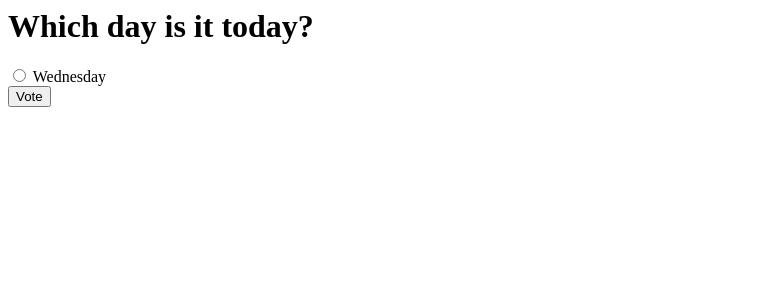
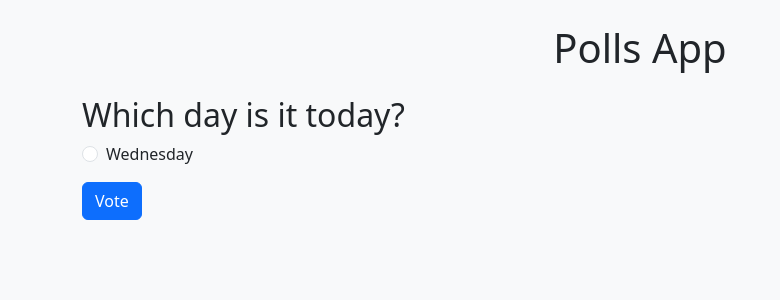
Before and after one commit to rahulmenons/Django-polls-app, a Django app: page /polls/2/ in a window 1280 px wide. Shown: the top 300 px of the page, without its empty margins (0-780 px from the left). Run offline with Django 5.2, Linux system fonts and the light colour scheme; data comes from the database, SQL or seed files in the repository; both versions use the stored data as it was after the commit.

Commit message:
Added style templates using bootstrap

```diff
--- /dev/null
+++ b/polls/templates/polls/base.html
@@ -0,0 +1,18 @@
+<!-- polls/templates/polls/base.html -->
+<!DOCTYPE html>
+<html lang="en">
+<head>
+    <meta charset="UTF-8">
+    <title>Polls App</title>
+    <link href="https://cdn.jsdelivr.net/npm/bootstrap@5.3.3/dist/css/bootstrap.min.css" rel="stylesheet">
+</head>
+<body class="bg-light text-dark">
+
+    <div class="container py-4">
+        <h1 class="mb-4 text-center">Polls App</h1>
+        {% block content %}
+        {% endblock %}
+    </div>
+
+</body>
+</html>
--- a/polls/templates/polls/details.html
+++ b/polls/templates/polls/details.html
@@ -1,14 +1,24 @@
-<h1>{{ question.question_text }}</h1>
+{% extends "polls/base.html" %}
+
+{% block content %}
+<h2>{{ question.question_text }}</h2>
 
 {% if error_message %}
-  <p style="color: red;"><strong>{{ error_message }}</strong></p>
+  <div class="alert alert-danger">{{ error_message }}</div>
 {% endif %}
 
-<form action="{% url 'polls:vote' question.id %}" method="post">
+<form method="post" action="{% url 'polls:vote' question.id %}">
   {% csrf_token %}
-  {% for choice in question.choice_set.all %}
-    <input type="radio" name="choice" id="choice{{ forloop.counter }}" value="{{ choice.id }}">
-    <label for="choice{{ forloop.counter }}">{{ choice.choice_text }}</label><br>
-  {% endfor %}
-  <input type="submit" value="Vote">
+  <div class="mb-3">
+    {% for choice in question.choice_set.all %}
+      <div class="form-check">
+        <input class="form-check-input" type="radio" name="choice" id="choice{{ forloop.counter }}" value="{{ choice.id }}">
+        <label class="form-check-label" for="choice{{ forloop.counter }}">
+          {{ choice.choice_text }}
+        </label>
+      </div>
+    {% endfor %}
+  </div>
+  <button type="submit" class="btn btn-primary">Vote</button>
 </form>
+{% endblock %}
--- a/polls/views.py
+++ b/polls/views.py
@@ -19,12 +19,12 @@ def vote(request, question_id):
         # Redirect to the results page to prevent double-posting
         return HttpResponseRedirect(reverse('polls:results', args=(question.id,)))
 
-# 3 Views to be created index(5 request questions),detail(one question and choice),results.
+# 3 Views to be created index(all questions),detail(one question and choice),results.
 #render takes template with dictionary and creates a webpage/HTML basically
 
 
 def index(request):
-    latest_question_list = Question.objects.order_by('-pub_date')[:5]
+    latest_question_list = Question.objects.order_by('-pub_date')
     return render(request, 'polls/index.html', {'latest_question_list': latest_question_list})
 def detail(request, question_id):
     question = get_object_or_404(Question, pk=question_id)
```
Also changed, not shown: polls/templates/polls/index.html (+11 -4 lines), polls/templates/polls/results.html (+11 -5 lines), db.sqlite3.
